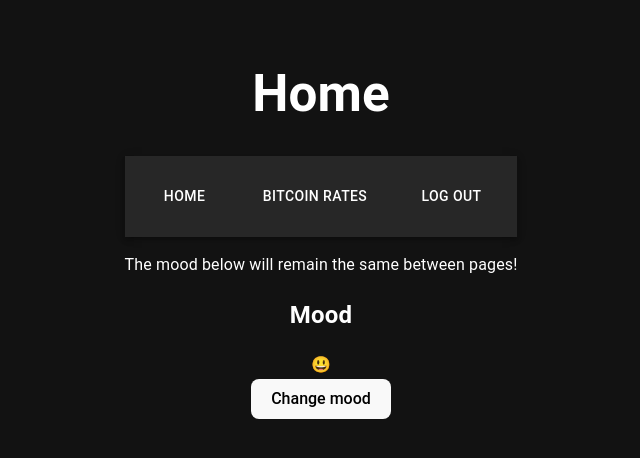
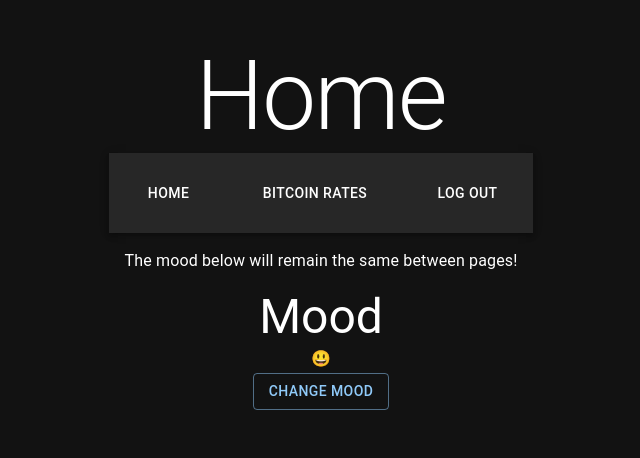
Before and after one commit to emma-landry7/Module7-Labs, a React (Vite) app in the folder labs/: page /home in a window 1280 px wide. Shown: the part 174-632 px from the top of the page, without its empty margins (319-959 px from the left). Built offline with nearby package versions, Linux system fonts and the light colour scheme.

Commit message:
completed Module 7 Lab 5: MUI

```diff
--- a/labs/src/components/BitcoinRates.jsx
+++ b/labs/src/components/BitcoinRates.jsx
@@ -5,7 +5,7 @@ import Emoji from "./Emoji";
 import NewNavBar from "./NewNavBar";
 import InputLabel from '@mui/material/InputLabel';
 import Select from '@mui/material/Select';
-import { MenuItem } from "@mui/material";
+import { MenuItem, Typography } from "@mui/material";
 
 const currencies = ['USD', 'AUD', 'NZD', 'GBP', 'EUR', 'SGD'];
 
@@ -39,14 +39,14 @@ function BitcoinRates() {
     return (
         <div>
             <div>
-                <h1>Bitcoin Exchange Rate</h1>
+                <Typography variant="h2">Bitcoin Exchange Rate</Typography>
                 <NewNavBar />
-                <InputLabel>Choose currency:
+                <InputLabel variant="standard">Choose currency:
                     <Select value={currency} onChange={e => setCurrency(e.target.value)}>
                         {options}
                     </Select>
                 </InputLabel>
-                <p>Price: ${price}</p>
+                <Typography variant="body1">Price: ${price}</Typography>
             </div>
             <div>
                 <Emoji />
--- a/labs/src/components/Emoji.jsx
+++ b/labs/src/components/Emoji.jsx
@@ -1,5 +1,6 @@
 import { useState } from "react";
 import { useMoodContext } from "../context/MoodContext";
+import { Button, Typography } from "@mui/material";
 
 function Emoji() {
     const [currentMood, setMood] = useState("😃")
@@ -19,14 +20,14 @@ function Emoji() {
 
     return (
         <div>
-            <h2>Mood </h2>
+            <Typography variant="h3">Mood </Typography>
             <div>
                 {/* {currentMood}
                 <button onClick={handleSubmit}>Change mood</button> */}
                 {mood}
             </div>
             <div>
-                <button onClick={() => handleMood()}>Change mood</button>
+                <Button variant="outlined" onClick={() => handleMood()}>Change mood</Button>
             </div>
         </div>
     )
--- a/labs/src/components/NewNavBar.jsx
+++ b/labs/src/components/NewNavBar.jsx
@@ -9,10 +9,16 @@ import MenuIcon from '@mui/icons-material/Menu';
 import Container from '@mui/material/Container';
 import Button from '@mui/material/Button';
 import MenuItem from '@mui/material/MenuItem';
+import { NavLink } from 'react-router-dom';
 
-const pages = ['Home', 'Bitcoin Rates', 'Log Out'];
+const pageObject = {
+    home: ['Home', '/home'],
+    bitcoin: ['Bitcoin Rates', '/bitcoin'],
+    logout: ['Log Out', '/']
+}
 
-function ResponsiveAppBar() {
+function NewNavBar() {
+  const pages = Object.values(pageObject)
   const [anchorElNav, setAnchorElNav] = React.useState(null);
 
   const handleOpenNavMenu = (event) => {
@@ -57,8 +63,9 @@ function ResponsiveAppBar() {
               }}
             >
               {pages.map((page) => (
-                <MenuItem key={page} onClick={handleCloseNavMenu}>
-                  <Typography textAlign="center">{page}</Typography>
+                <MenuItem key={page[0]} onClick={handleCloseNavMenu}>
+                  <Typography textAlign="center">
+                    <NavLink to={page[1]}>{page[0]}</NavLink></Typography>
                 </MenuItem>
               ))}
             </Menu>
@@ -83,13 +90,13 @@ function ResponsiveAppBar() {
           </Typography>
           <Box sx={{ flexGrow: 1, display: { xs: 'none', md: 'flex' }, justifyContent: 'space-between', }}>
             {pages.map((page) => (
-              <Button
-                key={page}
+              <NavLink to={page[1]}><Button
+                key={page[0]}
                 onClick={handleCloseNavMenu}
                 sx={{ my: 2, color: 'white', display: 'block' }}
               >
-                {page}
-              </Button>
+                {page[0]}
+              </Button></NavLink>
             ))}
           </Box>
         </Toolbar>
@@ -97,4 +104,5 @@ function ResponsiveAppBar() {
     </AppBar>
   );
 }
-export default ResponsiveAppBar;
+
+export default NewNavBar;
--- a/labs/src/pages/HomePage.jsx
+++ b/labs/src/pages/HomePage.jsx
@@ -1,3 +1,4 @@
+import { Typography } from "@mui/material";
 import BitcoinRates from "../components/BitcoinRates";
 import Emoji from "../components/Emoji";
 import NewNavBar from "../components/NewNavBar";
@@ -5,9 +6,9 @@ import NewNavBar from "../components/NewNavBar";
 export default function HomePage() {
     return (
         <>
-            <h1>Home</h1>
+            <Typography variant="h1">Home</Typography>
             <NewNavBar />
-            <p>The mood below will remain the same between pages!</p>
+            <Typography variant="body1" sx={{ margin: '1rem'}}>The mood below will remain the same between pages!</Typography>
             {/* <BitcoinRates /> */}
             <Emoji />
         </>
--- a/labs/src/pages/LoginPage.jsx
+++ b/labs/src/pages/LoginPage.jsx
@@ -25,7 +25,7 @@ export default function LoginPage() {
 
     return (
         <div>
-            <FormControl onSubmit={handleSubmit}>
+            <FormControl>
                 <div>
                     <TextField variant="outlined" label="Email" type="email" value={userEmail} name="userEmail"
                         onChange={(e) => setUserEmail(e.target.value)} />
@@ -34,7 +34,7 @@ export default function LoginPage() {
                     <TextField type="password" label="Password" value={userPassword} name="userPassword"
                         onChange={(e) => setUserPassword(e.target.value)} />
                 </div>
-                <Button variant="outlined">Log In</Button>
+                <Button variant="outlined" onClick={handleSubmit}>Log In</Button>
                 <p>{submitMessage}</p>
             </FormControl>
         </div>
```
